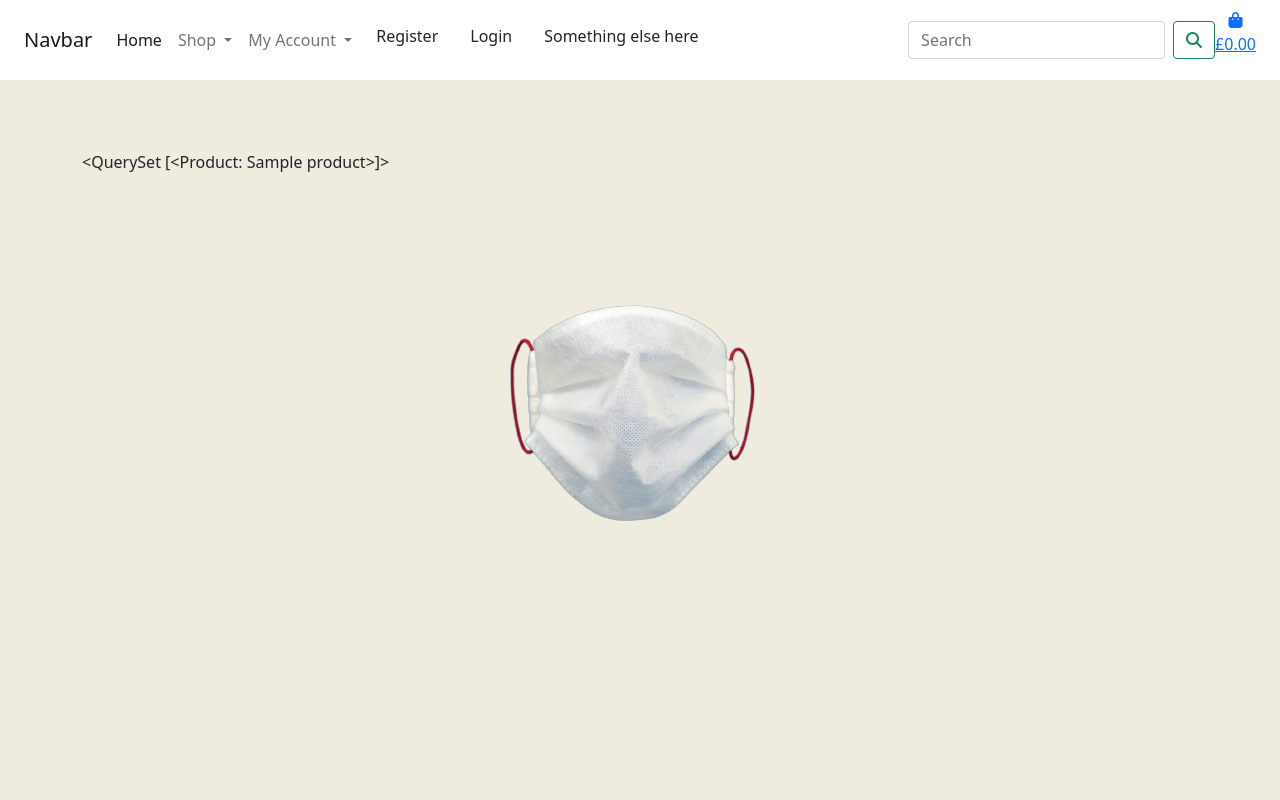
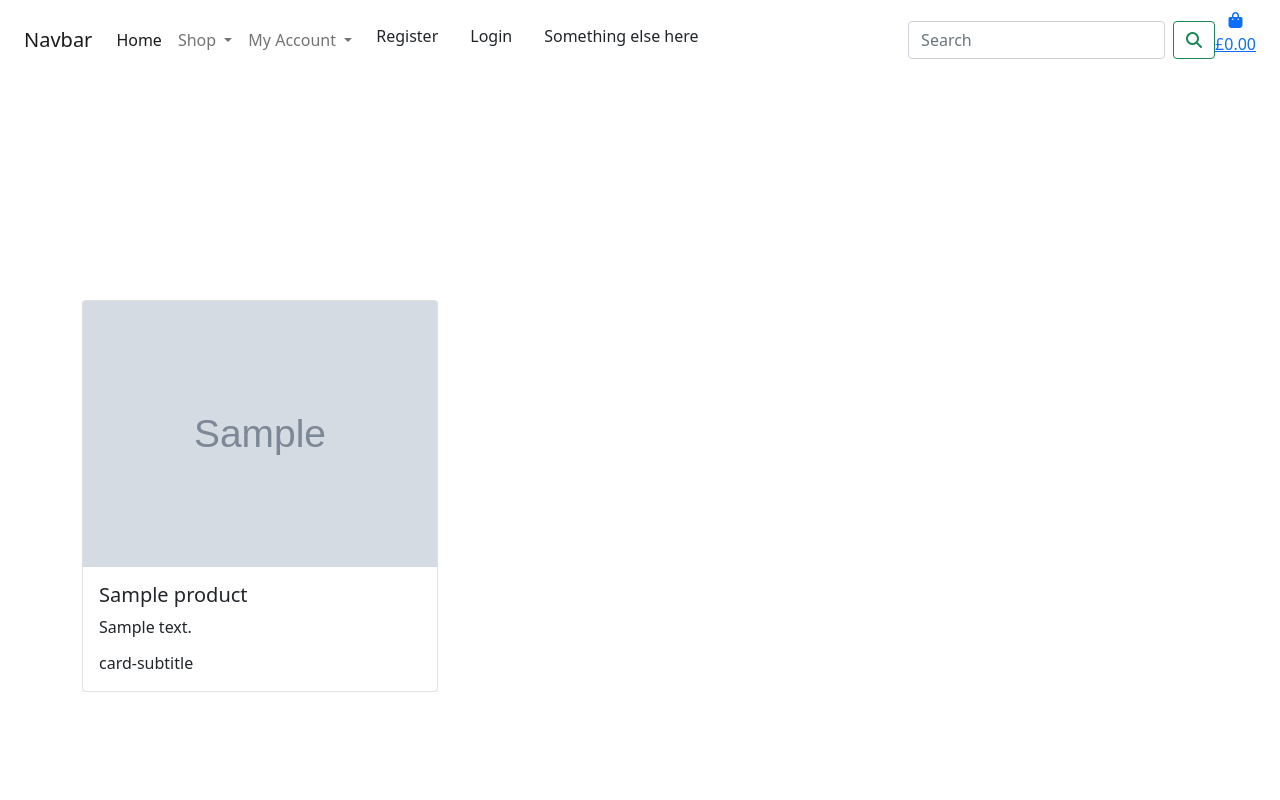
Before and after one commit to Abelyem/MS4, a Django app: page /products/ in a window 1280 px wide. Run offline with Django 3.2, Linux system fonts and the light colour scheme; tables that the repository leaves empty hold one stand-in row (values such as "Sample post"); grey boxes marked "Sample" are stand-in pictures; some libraries are stand-ins or nearby versions.

Commit message:
added card from bootstrap / rendered product information (as test - not actual products info/content) as a test

```diff
--- a/products/templates/products/products.html
+++ b/products/templates/products/products.html
@@ -11,11 +11,27 @@
 
 
 {% block content %}
+<div class="overlay"></div>
+<div class="container header-container">
+    <div class="row">
+        {% for product in products %}
+        <div class="col-6 col-md-4">
+            {% if product.image_url %}
+            <div class="card">
+                <img class="card-img-top" src="{{ product.image_url }}" alt="{{ product.name }}">
+            {% else %}
+                <img class="card-img-top" src="{{ MEDIA_URL }}" alt="{{ product.name }}">
+            {% endif %}
+                <div class="card-body">
+                    <h5 class="card-title">{{ product.name }}</h5>
+                    <p class="card-text">{{ product.description }}</p>
+                    <p class="card-subtitle">card-subtitle</p>
+                </div>
+            </div>
+        </div>
+        {% endfor %}
+    </div>
+</div>
 
-<div class="container">
-    <div class="row">
-        <div class="col">
-            {{ products }}
-        </div>
-    </div>
-</div>{% endblock %}
+
+{% endblock %}
```
